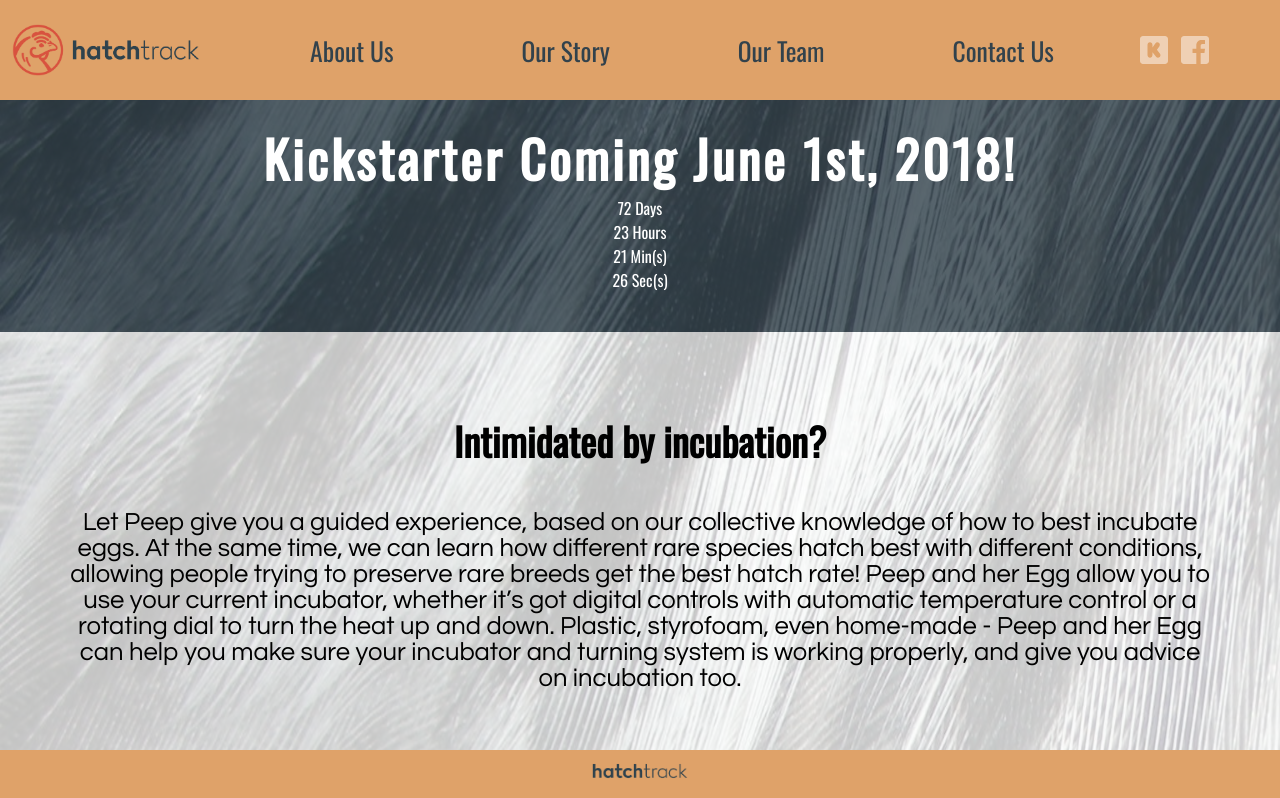
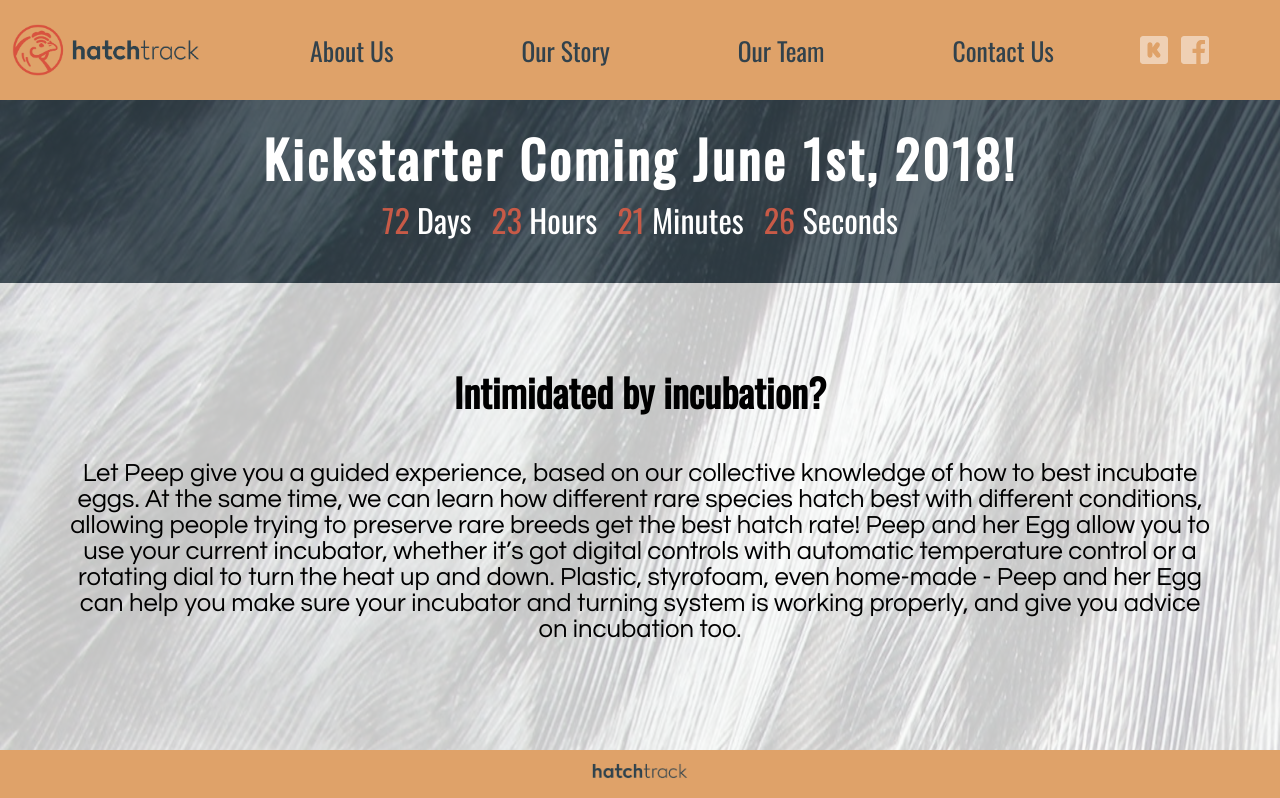
Before and after one commit to jcstorms1/ht-web-mockup, a React (Create React App) app: page / in a window 1280 px wide. Shown: the top 798 px of the page. Built offline with nearby package versions, Linux system fonts and the light colour scheme; a web font is replaced by a local one.

Commit message:
styled clock

```diff
--- a/src/components/kickstarter.js
+++ b/src/components/kickstarter.js
@@ -45,10 +45,18 @@
           <span>Calculating...</span>
         ) : (
           <div className="clock">
-            <div className="days">{this.state.days} Days</div>
-            <div>{this.state.hours} Hours</div>
-            <div>{this.state.mins} Min(s)</div>
-            <div>{this.state.seconds} Sec(s)</div>
+            <div className="days">
+              {this.state.days} <span>Days</span>
+            </div>
+            <div className="hours">
+              {this.state.hours} <span>Hours</span>
+            </div>
+            <div className="mins">
+              {this.state.mins} <span>Minutes</span>
+            </div>
+            <div className="secs">
+              {this.state.seconds} <span>Seconds</span>
+            </div>
           </div>
         )}
       </section>
--- a/src/stylesheets/kickstarter.css
+++ b/src/stylesheets/kickstarter.css
@@ -13,7 +13,21 @@
   letter-spacing: 0.25vw;
 }
 
-.kickstarter span {
+.clock {
+  display: flex;
+  justify-content: center;
+}
+
+.days,
+.hours,
+.mins,
+.secs {
+  padding: 0 10px;
+  color: #c85a47;
   font-size: 2em;
-  color: #c85a47;
 }
+
+.clock span {
+  color: white;
+  font-size: 1em;
+}
```
